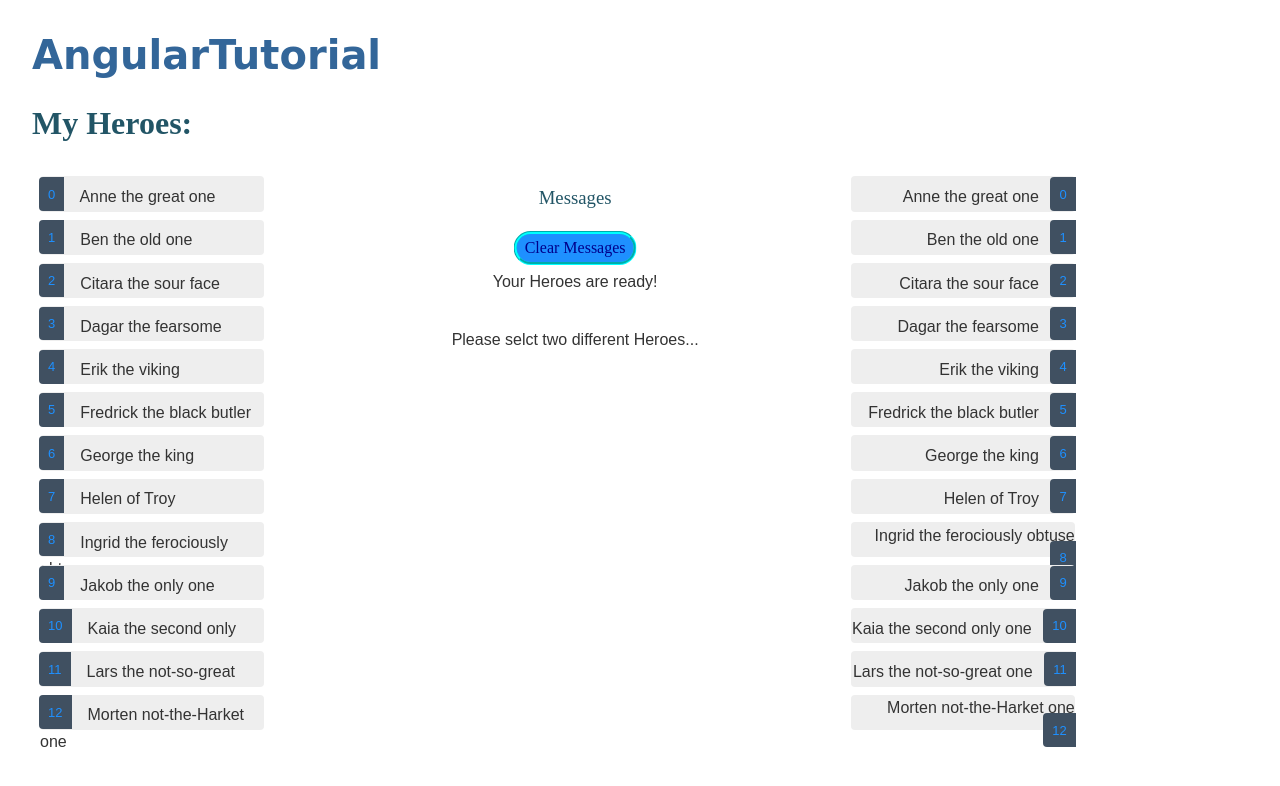
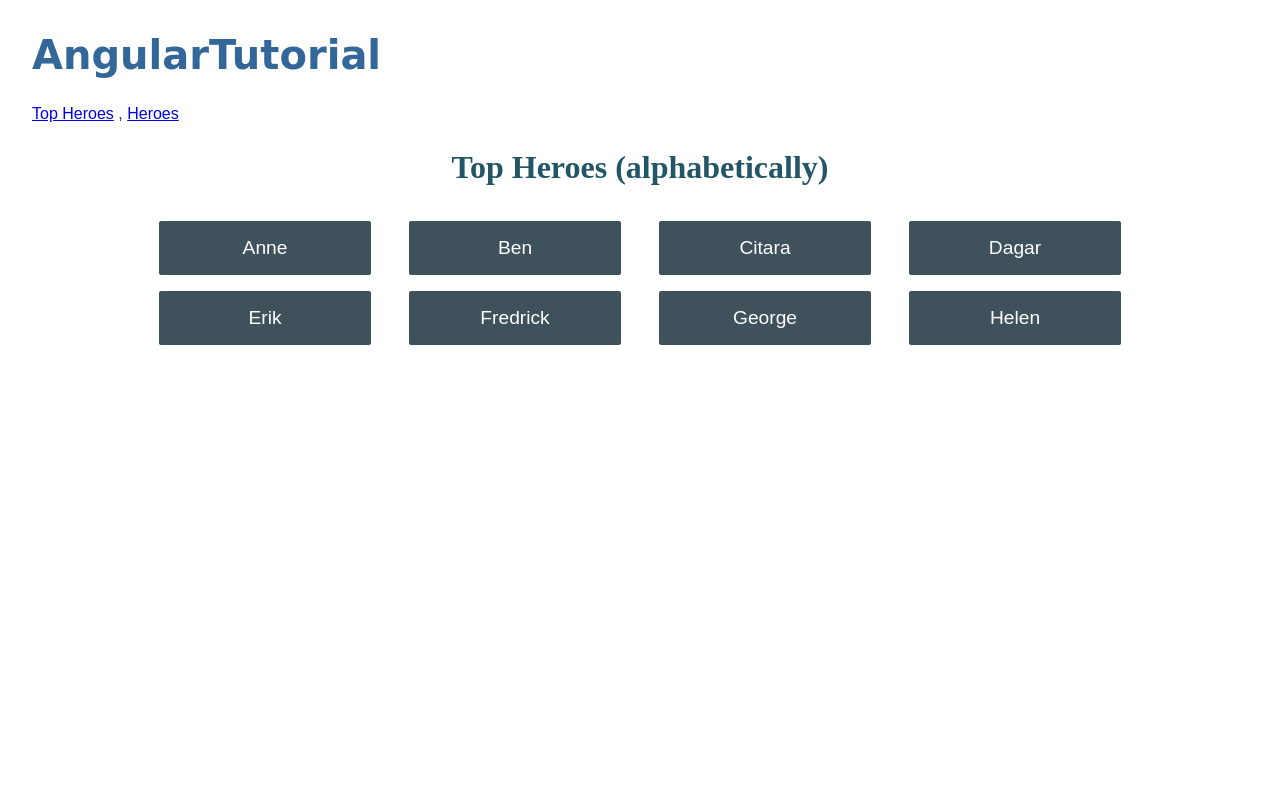
Before and after one commit to jakobssvar/AngularTutorial, an Angular app in the folder AngularTutorial/: page /dashboard in a window 1280 px wide. Before the commit this address led to /. Shown: the top 786 px of the page. Built offline with nearby package versions, Linux system fonts and the light colour scheme.

Commit message:
simple routing and some style improvements

```diff
--- a/AngularTutorial/src/app/app-routing.module.ts
+++ b/AngularTutorial/src/app/app-routing.module.ts
@@ -1,7 +1,14 @@
 import { NgModule } from '@angular/core';
 import { RouterModule, Routes } from '@angular/router';
+import { HeroesComponent } from './heroes/heroes.component';
+import { HeroDetailComponent } from './hero-detail/hero-detail.component'
+import { DashboardComponent } from './dashboard/dashboard.component';
 
-const routes: Routes = [];
+const routes: Routes = [
+  { path: 'heroes', component: HeroesComponent },
+  { path: 'dashboard', component: DashboardComponent },
+  { path: 'detail/:id', component: HeroDetailComponent }
+];
 
 @NgModule({
   imports: [RouterModule.forRoot(routes)],
--- a/AngularTutorial/src/app/app.component.html
+++ b/AngularTutorial/src/app/app.component.html
@@ -1,3 +1,8 @@
 
 <h1>{{title}}</h1>
-<app-heroes></app-heroes>
+
+<nav>
+  <a routerLink="/dashboard">Top Heroes</a> <span>  ,  </span>
+  <a routerLink="/heroes">Heroes</a>
+</nav>
+<router-outlet></router-outlet>
--- a/AngularTutorial/src/app/app.module.ts
+++ b/AngularTutorial/src/app/app.module.ts
@@ -7,13 +7,15 @@ import { AppComponent } from './app.component';
 import { HeroesComponent } from './heroes/heroes.component';
 import { HeroDetailComponent } from './hero-detail/hero-detail.component';
 import { MessagesComponent } from './messages/messages.component';
+import { DashboardComponent } from './dashboard/dashboard.component';
 
 @NgModule({
   declarations: [
     AppComponent,
     HeroesComponent,
     HeroDetailComponent,
-    MessagesComponent
+    MessagesComponent,
+    DashboardComponent
   ],
   imports: [
     BrowserModule,
--- /dev/null
+++ b/AngularTutorial/src/app/dashboard/dashboard.component.css
@@ -0,0 +1,51 @@
+h2{
+    text-align: center;
+}
+  h2:hover {
+    background-color: #123;
+  }
+
+.heroes-menu {
+    padding: 0;
+    margin: auto;
+    max-width: 1000px;
+
+    /* flexbox stuff*/
+    display: flex;
+    flex-direction:row;
+    flex-wrap: wrap;
+    justify-content: space-around;
+    align-content: flex-start;
+    align-items: flex-start;
+}
+
+a{
+    background-color: #3f525c;
+    border-radius: 2px;
+    padding: 1rem;
+    font-size: 1.2rem;
+    text-decoration:none;
+    display:inline-block;
+    color:#fff;
+    text-align: center;
+    width: 100%;
+    min-width: 70px;
+    margin: .5rem auto;
+    box-sizing:border-box;
+
+    /* more flexbox stuff */
+    order: 0;
+    flex:0 1 auto;
+    align-self: auto;
+}
+
+@media(min-width:600px){
+    a{
+        width:18%;
+        box-sizing:content-box;
+    }
+}
+
+a:hover {
+    background-color: #000;
+}
--- /dev/null
+++ b/AngularTutorial/src/app/dashboard/dashboard.component.html
@@ -0,0 +1,4 @@
+<h2>Top Heroes (alphabetically)</h2>
+<div class="heroes-menu">
+  <a *ngFor="let hero of heroes" routerLink="/detail/{{hero.id}}"> {{hero.name}} </a>
+</div>
--- /dev/null
+++ b/AngularTutorial/src/app/dashboard/dashboard.component.ts
@@ -0,0 +1,23 @@
+import { Component, OnInit } from '@angular/core';
+import { Hero } from '../hero';
+import { HeroService } from '../hero.service';
+import { HeroDetailComponent } from '../hero-detail/hero-detail.component';
+
+@Component({
+  selector: 'app-dashboard',
+  templateUrl: './dashboard.component.html',
+  styleUrls: ['./dashboard.component.css']
+})
+export class DashboardComponent implements OnInit {
+  heroes: Hero[] = [];
+  constructor(private heroService: HeroService) { }
+
+  ngOnInit(): void {
+    this.getHeroes();
+  }
+  getHeroes(): void {
+    this.heroService.getHeroes()
+      .subscribe(heroes => this.heroes = heroes.slice(0, 8));
+  }
+
+}
--- a/AngularTutorial/src/app/hero.service.ts
+++ b/AngularTutorial/src/app/hero.service.ts
@@ -14,6 +14,11 @@ export class HeroService {
     return heroes;
 
   }
+  getHero(id: number) {
+    const hero = HEROES.find(h => h.id === id);
+    this.messageService.add("Hero Found.");
+
+  }
 
   constructor(public messageService: MessageService) { }
 }
--- a/AngularTutorial/src/app/heroes/heroes.component.css
+++ b/AngularTutorial/src/app/heroes/heroes.component.css
@@ -1,20 +1,21 @@
 /* HeroesComponent's private CSS styles */
+.columnContainer {
+  display: grid;
+  column-gap: 5px;
+ grid-template-columns:auto auto auto;
+}
+  .columnContainer .column {
+    /*float: left;*/
+  }
+  .columnContainer .column2 {
+    float: left;
+    text-align: center;
+  }
+  .columnContainer .column3 {
 
-.column {
-  float: left;
-  width: 28.0%;
-}
-.column2 {
-  float: left;
-  width: 33.33%;
-  text-align:center;
+    text-align: right;
 
-}
-.column3 {
-  float: right;
-  width: 33.33%;
-  text-align: right;
-}
+  }
 
 
 .container {
@@ -41,6 +42,12 @@
   transform: translate(-50%, -50%);
 }
 
+
+.heroLine {
+  width: 13em;
+  overflow: hidden;
+  text-overflow:clip;
+}
 .heroes {
   margin: 0 0 2em 0;
   list-style-type: none;
@@ -57,6 +64,12 @@
     padding: .3em 0;
     height: 1.6em;
     border-radius: 4px;
+    width: 100%;
+    white-space: nowrap;
+    list-style-position:inside;
+    overflow:hidden;
+    display:inline-block
+
   }
 
     .heroes li:hover {
@@ -102,7 +115,7 @@
     padding: 0.8em 0.7em 0 0.7em;
     background-color: #405061;
     line-height: 1em;
-    position: relative;
+    position:sticky;
     right: -1px;
     top: -4px;
     height: 1.8em;
--- a/AngularTutorial/src/app/heroes/heroes.component.html
+++ b/AngularTutorial/src/app/heroes/heroes.component.html
@@ -1,12 +1,12 @@
 <h2>My Heroes:</h2>
-<div class="row">
+<div class="columnContainer">
   <div class="column">
     <ul class="heroes">
       <app-hero-detail [hero]="selectedHero"></app-hero-detail>
       <li *ngFor="let hero of heroes"
           [class.selected]="hero===selectedHero"
           (click)="onSelect(hero)">
-        <span class="badge"> {{hero.id}}</span> {{hero.name}}  {{hero.description}}
+        <span class="badge"> {{hero.id}}</span> <span class="heroLine">{{hero.name}}  {{hero.description}}</span>
       </li>
     </ul>
 
@@ -31,7 +31,7 @@
       <li *ngFor="let hero of heroes"
           [class.selected]="hero===selectedHero2"
           (click)="onSelect2(hero)">
-          {{hero.name}}  {{hero.description}}<span class="badgeR">{{hero.id}}</span>
+        <span class="heroLine">{{hero.name}}  {{hero.description}}</span><span class="badgeR">{{hero.id}}</span>
 </li>
     </ul>
 
--- a/AngularTutorial/src/app/mock-heroes.ts
+++ b/AngularTutorial/src/app/mock-heroes.ts
@@ -6,7 +6,7 @@ export const HEROES: Hero[] = [
   { id: 2, name: 'Citara', description: 'the sour face', lvl: 1, exp: 0, maxHp: 30, hp: 30, str: 2, def: 3, spd: 13, numberOfFights: 0 },
   { id: 3, name: 'Dagar', description: 'the fearsome', lvl: 1, exp: 0, maxHp: 10, hp: 10, str: 50, def: 1, spd: 50, numberOfFights: 0 },
   { id: 4, name: 'Erik', description: 'the viking', lvl: 1, exp: 0, maxHp: 200, hp: 200, str: 15, def: 1, spd: 25, numberOfFights: 0 },
-  { id: 5, name: 'Fredrick', description: 'the black butler', lvl: 1, exp: 0, maxHp: 125, hp: 125, str: 15, def: 2, spd: 30, numberOfFights: 0 },
+  { id: 5, name: 'Fredrick', description: 'the black butler   who was also kinda lonely and not very obtuse', lvl: 1, exp: 0, maxHp: 125, hp: 125, str: 15, def: 2, spd: 30, numberOfFights: 0 },
   { id: 6, name: 'George', description: 'the king', lvl: 1, exp: 0, maxHp: 70, hp: 70, str: 5, def: 5, spd: 15, numberOfFights: 0 },
   { id: 7, name: 'Helen', description: 'of Troy', lvl: 1, exp: 0, maxHp: 200, hp: 200, str: 2, def: 20, spd: 10, numberOfFights: 0 },
   { id: 8, name: 'Ingrid', description: 'the ferociously obtuse', lvl: 1, exp: 0, maxHp: 1000, hp: 1000, str: 1, def: 1, spd: 2, numberOfFights: 0 },
```
Also changed, not shown: 1 other file (tests, documents, lock files or other folders).
